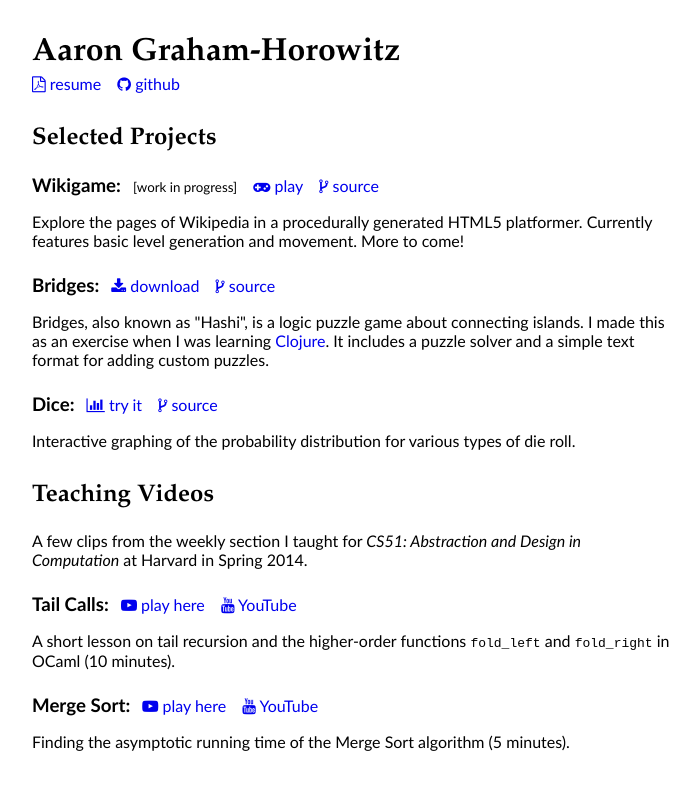
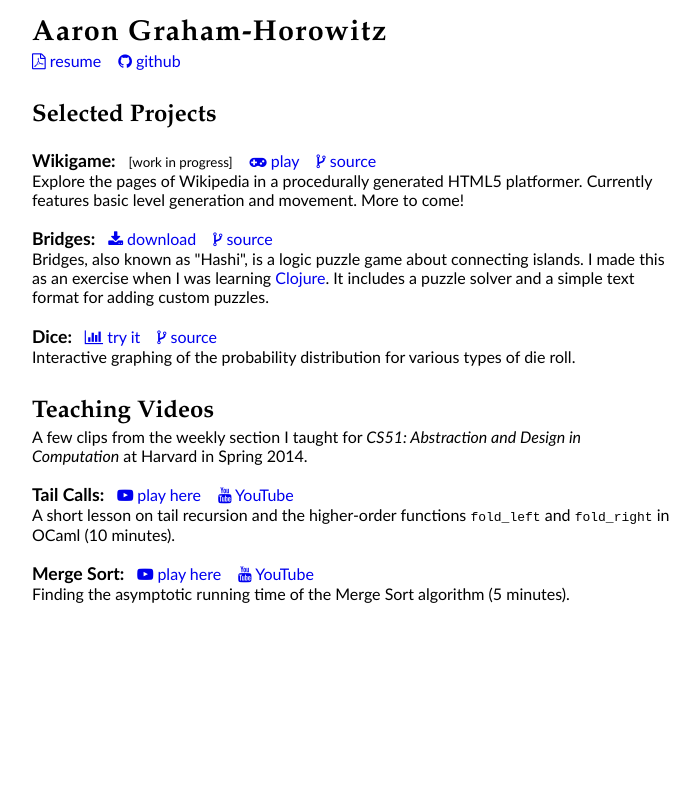
Before and after one commit to aaronfrary/aaronfrary.github.io, a plain HTML site: page index.html in a window 1280 px wide. Shown: the whole page, without its empty margins (288-988 px from the left). Drawn offline with Linux system fonts and the light colour scheme.

Commit message:
Restyled with better semantic HTML.
Now using <section> for primary sections and <article> for items
within a section. Also reorganized style sheet into spacing and
styling sections.

```diff
--- a/index.html
+++ b/index.html
@@ -12,9 +12,10 @@
 <!-- Custom CSS -->
 <link rel="stylesheet" href="main.css">
 
-<!-- HTML5 shim for IE8 support of HTML5 elements -->
+<!-- HTML5 shim and Respond.js for IE8 support of HTML5 elements and media queries -->
 <!--[if lt IE 9]>
   <script src="https://oss.maxcdn.com/html5shiv/3.7.2/html5shiv.min.js"></script>
+  <script src="https://oss.maxcdn.com/respond/1.4.2/respond.min.js"></script>
 <![endif]-->
 
 <!-- YouTube Player -->
@@ -24,19 +25,20 @@
 
 <header>
   <h1 class="no-break">Aaron Graham-Horowitz</h1>
-</header>
 
-<nav>
   <a href="resume.pdf">
     <span class="fa fa-file-pdf-o"></span> resume</a>
   <a class="inline-list no-break" href="https://github.com/aaronsgh">
     <span class="fa fa-github"></span> github</a>
-</nav>
+</header>
 
-<section id="projects" class="main">
+<section id="projects">
+  <header>
     <h2>Selected Projects</h2>
+  </header>
 
-  <section id="wikigame">
+  <article id="wikigame">
+    <header>
       <h3>Wikigame:</h3>
       <span class="no-break">
         <small>[work in progress]</small>
@@ -47,14 +49,17 @@
            href="https://github.com/aaronsgh/wikigame">
           <span class="fa fa-code-fork"></span> source</a>
       </span>
+    </header>
+
     <p>
       Explore the pages of Wikipedia in a procedurally generated HTML5
       platformer. Currently features basic level generation and movement.
       More to come!
     </p>
-  </section>
+  </article>
 
-  <section id="bridges">
+  <article id="bridges">
+    <header>
       <h3>Bridges:</h3>
       <span class="no-break">
         <a href="https://github.com/aaronsgh/game-of-bridges/archive/download.zip">
@@ -62,6 +67,8 @@
         <a class="inline-list" href="https://github.com/aaronsgh/game-of-bridges">
           <span class="fa fa-code-fork"></span> source</a>
       </span>
+    </header>
+
     <p>
       Bridges, also known as "Hashi", is a logic puzzle game about connecting
       islands. I made this as an exercise when I was learning
@@ -69,9 +76,10 @@
       It includes a puzzle solver and a simple text format for adding custom
       puzzles.
     </p>
-  </section>
+  </article>
 
-  <section id="dice">
+  <article id="dice">
+    <header>
       <h3>Dice:</h3>
       <span class="no-break">
         <a href="http://aaronsgh.github.io/dice-probability">
@@ -79,22 +87,27 @@
         <a class="inline-list" href="https://github.com/aaronsgh/dice-probability">
           <span class="fa fa-code-fork"></span> source</a>
       </span>
+    </header>
+
     <p>
       Interactive graphing of the probability distribution for various types
       of die roll.
     </p>
-  </section>
+  </article>
 </section>
 
-<section id="teaching" class="main">
+<section id="teaching">
+  <header>
     <h2>Teaching Videos</h2>
     <p>
       A few clips from the weekly section I taught for
       <i>CS51: Abstraction and Design in Computation</i>
       at Harvard in Spring 2014.
     </p>
+  </header>
 
-  <section id="tailcalls">
+  <article id="tailcalls">
+    <header>
       <h3>Tail Calls:</h3>
       <span class="no-break">
         <a href="#tailcalls" onclick="showYouTube('tailcalls-video', 'awKtOxP_6NY')">
@@ -102,15 +115,18 @@
         <a class="inline-list" target="_blank" href="https://www.youtube.com/v/awKtOxP_6NY">
           <span class="fa fa-youtube"></span> YouTube</a>
       </span>
+    </header>
+
     <div id="tailcalls-video"></div>
     <p>
       A short lesson on tail recursion and the higher-order functions
       <code>fold_left</code> and <code>fold_right</code> in OCaml
       <span class="no-break">(10 minutes)</span>.
     </p>
-  </section>
+  </article>
 
-  <section id="mergesort">
+  <article id="mergesort">
+    <header>
       <h3>Merge Sort:</h3>
       <span class="no-break">
         <a href="#mergesort" onclick="showYouTube('mergesort-video', 'GnW6ze9sqcA')">
@@ -118,12 +134,14 @@
         <a class="inline-list" target="_blank" href="https://www.youtube.com/v/GnW6ze9sqcA">
           <span class="fa fa-youtube"></span> YouTube</a>
       </span>
+    </header>
+
     <div id="mergesort-video"></div>
     <p>
       Finding the asymptotic running time of the Merge Sort algorithm
       <span class="no-break">(5 minutes)</span>.
     </p>
-  </section>
+  </article>
 
 </section>
 
--- a/main.css
+++ b/main.css
@@ -1,36 +1,42 @@
+/* Spacing {{{ */
+
 body {
-  font-family: /* Futura, */ "Trebuchet MS", Arial, sans-serif;
   margin: auto;
-  padding: 1%;
-  max-width: 640px;
+  padding: 1em 2%;
+  max-width: 40em;
 }
 
-h1 {margin-bottom: 2px;}
-h1, h2 {
-  font-family: "Palatino Linotype", "Book Antiqua", Palatino, serif;
-}
+/* Reset */
+h1, h2, p { margin: 0; }
+
+section { margin-top: 2em; }
+article { margin-top: 1.2em; }
+
+iframe { margin-top: 0.5em; }
+/* }}} */
+
+/* Styling {{{ */
+
+body   { font-family: /* Futura, */ "Trebuchet MS", Arial, sans-serif; }
+h1, h2 { font-family: "Palatino Linotype", "Book Antiqua", Palatino, serif; }
+a      { font-family: Futura, "Trebuchet MS", Arial, sans-serif; }
+
+h1 { font-size: 1.8em; }
+h2 { font-size: 1.5em; }
+h3 { font-size: 1.1em; }
+
+h1 { letter-spacing: 0.04em; }
 h3 {
   display: inline;
-  margin-right: 8px;
+  margin-right: 0.5em;
 }
 
-a {
-  font-family: Futura, "Trebuchet MS", Arial, sans-serif;
-  text-decoration: none;
-}
-a:hover {border-bottom: 1px solid;}
+a { text-decoration: none; }
+a:hover { border-bottom: 1px solid; }
+/* }}} */
 
-.no-break {white-space: nowrap;}
-.inline-list {margin-left: 12px;}
+/* Custom Classes {{{ */
 
-section.main {
-  margin-top: 32px;
-}
-
-p {
-  margin-bottom: 24px;
-}
-
-iframe {
-  margin-top: 16px;
-}
+.no-break { white-space: nowrap; }
+.inline-list { margin-left: 0.8em; }
+/* }}} */
```
Lines whose indentation alone changed are shown as unchanged.
